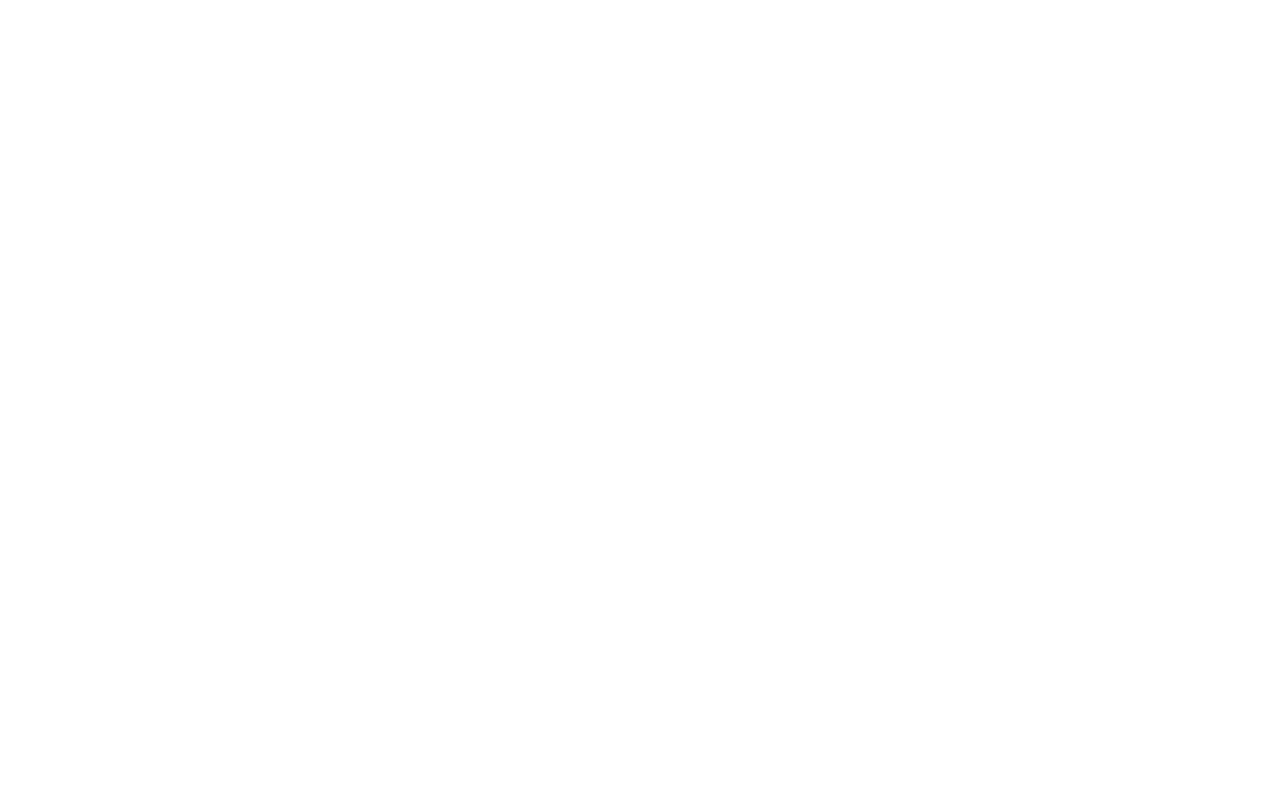
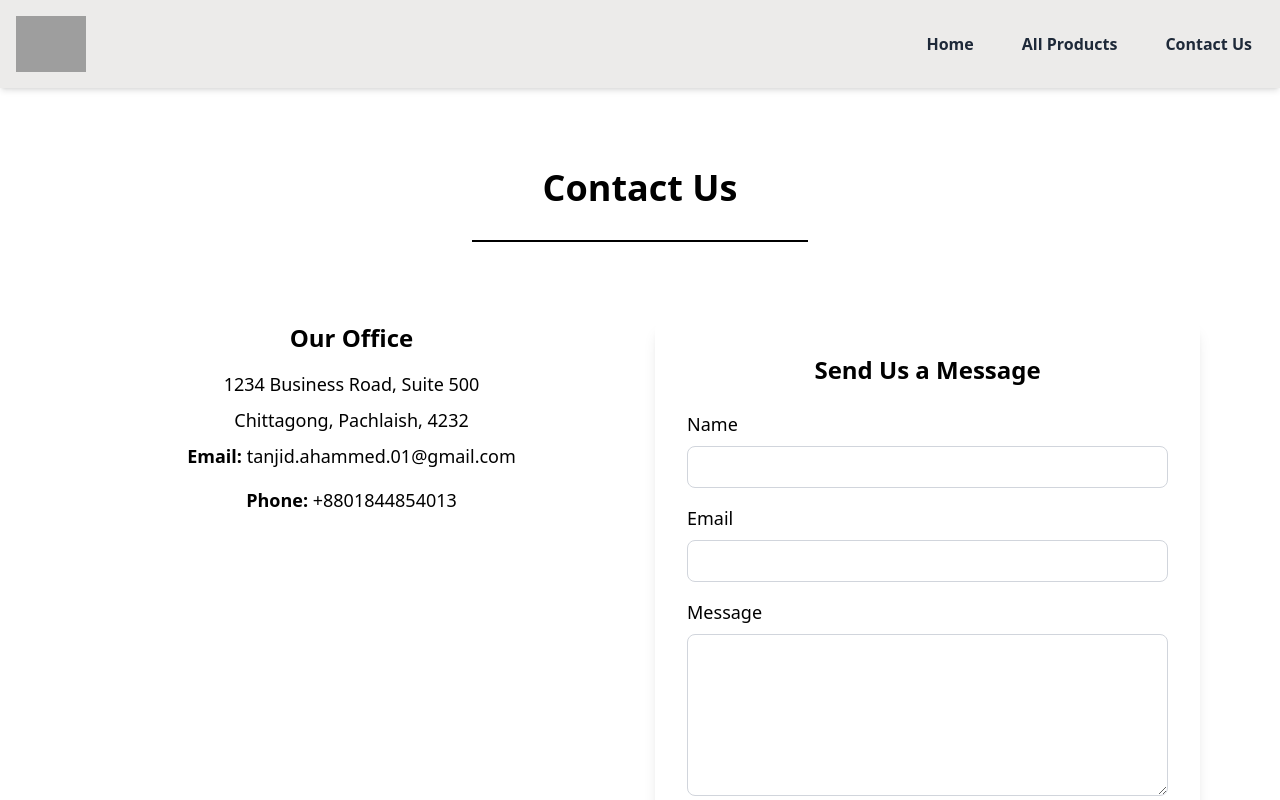
Before and after one commit to tasinahammed01/StyleSync, a React (Vite) app: page /contactus in a window 1280 px wide. Before the commit this address had no page. Shown: the top 800 px of the page. Built offline with nearby package versions, Linux system fonts and the light colour scheme; grey boxes are pictures that could not be loaded.

Commit message:
Contact us section added

```diff
--- a/src/Components/SharedComponents/Navber/Navber.jsx
+++ b/src/Components/SharedComponents/Navber/Navber.jsx
@@ -57,7 +57,7 @@ const Navbar = () => {
             All Products
           </a>
           <a
-            href="/contact"
+            href="/contactus"
             className="block md:inline text-gray-800 font-semibold hover:border-b-1 transition duration-500 px-3 py-2 rounded-md"
           >
             Contact Us
--- /dev/null
+++ b/src/Pages/ContactUs/ContactUs.jsx
@@ -0,0 +1,126 @@
+import React, { useState } from "react";
+
+const ContactUs = () => {
+  const [formData, setFormData] = useState({
+    name: "",
+    email: "",
+    message: "",
+  });
+
+  const [isSubmitted, setIsSubmitted] = useState(false);
+
+  const handleInputChange = (e) => {
+    const { name, value } = e.target;
+    setFormData({
+      ...formData,
+      [name]: value,
+    });
+  };
+
+  const handleSubmit = (e) => {
+    e.preventDefault();
+    // Logic for submitting form data goes here
+    console.log(formData);
+    setIsSubmitted(true);
+    setFormData({
+      name: "",
+      email: "",
+      message: "",
+    });
+  };
+
+  return (
+    <div className="contact-us-page py-20 px-4 sm:px-6 md:px-10 lg:px-20">
+      <h1 className="text-4xl text-center font-bold mb-8">Contact Us</h1>
+      <hr className="lg:w-[30%] mx-auto border-1 mt-4" />
+
+      {/* Flex container for contact info and form */}
+      <div className="flex flex-col lg:flex-row gap-8 mt-20">
+        {/* Contact Info Section */}
+        <div className="contact-info w-full lg:w-1/2 text-center mb-8 lg:mb-0">
+          <h2 className="text-2xl font-semibold mb-4">Our Office</h2>
+          <p className="text-lg mb-2">1234 Business Road, Suite 500</p>
+          <p className="text-lg mb-2">Chittagong, Pachlaish, 4232</p>
+          <p className="text-lg mb-4">
+            <span className="font-bold">Email:</span>{" "}
+            tanjid.ahammed.01@gmail.com
+          </p>
+          <p className="text-lg mb-4">
+            <span className="font-bold">Phone:</span> +8801844854013
+          </p>
+        </div>
+
+        {/* Contact Form Section */}
+        <div className="contact-form w-full lg:w-1/2 bg-white p-8 rounded-lg shadow-lg">
+          <h3 className="text-2xl font-semibold text-center mb-6">
+            Send Us a Message
+          </h3>
+
+          {isSubmitted && (
+            <div className="mb-4 text-center text-green-500">
+              <p>Thank you for contacting us! We will get back to you soon.</p>
+            </div>
+          )}
+
+          <form onSubmit={handleSubmit}>
+            <div className="form-group mb-4">
+              <label htmlFor="name" className="block text-lg mb-2">
+                Name
+              </label>
+              <input
+                type="text"
+                id="name"
+                name="name"
+                value={formData.name}
+                onChange={handleInputChange}
+                required
+                className="w-full px-4 py-2 border border-gray-300 rounded-lg focus:outline-none focus:ring-2 focus:ring-indigo-500"
+              />
+            </div>
+
+            <div className="form-group mb-4">
+              <label htmlFor="email" className="block text-lg mb-2">
+                Email
+              </label>
+              <input
+                type="email"
+                id="email"
+                name="email"
+                value={formData.email}
+                onChange={handleInputChange}
+                required
+                className="w-full px-4 py-2 border border-gray-300 rounded-lg focus:outline-none focus:ring-2 focus:ring-indigo-500"
+              />
+            </div>
+
+            <div className="form-group mb-4">
+              <label htmlFor="message" className="block text-lg mb-2">
+                Message
+              </label>
+              <textarea
+                id="message"
+                name="message"
+                value={formData.message}
+                onChange={handleInputChange}
+                required
+                rows="6"
+                className="w-full px-4 py-2 border border-gray-300 rounded-lg focus:outline-none focus:ring-2 focus:ring-indigo-500"
+              />
+            </div>
+
+            <div className="text-center">
+              <button
+                type="submit"
+                className="bg-indigo-600 text-white py-2 px-8 rounded-full hover:bg-indigo-700 transition duration-300"
+              >
+                Send Message
+              </button>
+            </div>
+          </form>
+        </div>
+      </div>
+    </div>
+  );
+};
+
+export default ContactUs;
--- a/src/main.jsx
+++ b/src/main.jsx
@@ -4,6 +4,7 @@ import { BrowserRouter, Routes, Route } from "react-router";
 import Layout from "./Layout/Layout.jsx";
 import Home from "./Pages/Home/Home.jsx";
 import AllProducts from "./Pages/AllProducts/AllProducts.jsx";
+import ContactUs from "./Pages/ContactUs/ContactUs.jsx";
 
 const root = document.getElementById("root");
 
@@ -13,6 +14,7 @@ ReactDOM.createRoot(root).render(
       <Route path="/" element={<Layout></Layout>}>
         <Route index element={<Home></Home>} />
         <Route path="AllProducts" element={<AllProducts></AllProducts>} />
+        <Route path="contactus" element={<ContactUs></ContactUs>} />
       </Route>
     </Routes>
   </BrowserRouter>
```
